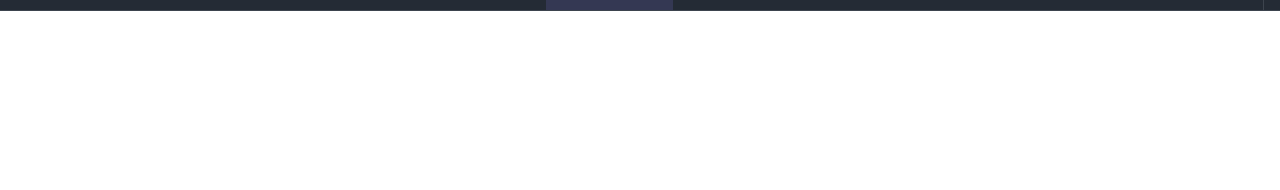
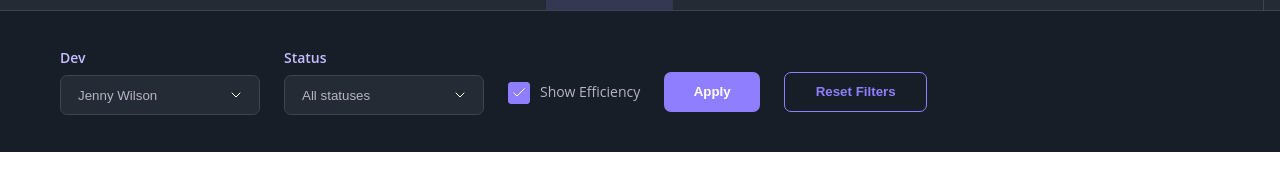
Before and after one commit to Alyona1305/employee-time-reporting, a plain HTML site: page index.html in a window 1280 px wide. Shown: the part 58-248 px from the top of the page. Drawn offline with Linux system fonts and the light colour scheme.

Commit message:
created markup for filters

```diff
--- a/index.html
+++ b/index.html
@@ -4,6 +4,7 @@
     <meta charset="UTF-8">
     <title>Employee time reporting</title>
     <link rel="stylesheet" href="style.css">
+    <link rel="stylesheet" href="main.css">
     <link rel="preconnect" href="https://fonts.googleapis.com">
 </head>
 <body>
@@ -44,6 +45,34 @@
             <img src="assets/svg/avatar.svg" alt="avatar">
         </div>
     </header>
+    <main class="main">
+        <div class="main__filters">
+            <div class="main__filter-dev">
+                <label for="filter-dev-select" class="main__filter-dev-title">Dev</label>
+                <select class="main__filter-dev-select" id="filter-dev-select">
+                    <option class="main__filter-option">Jenny Wilson</option>
+                </select>
+            </div>
+            <div class="main__filter-status">
+                <label for="filter-status-select" class="main__filter-status-title">Status</label>
+                <select class="main__filter-status-select" id="filter-status-select">
+                    <option class="main__filter-option">All statuses</option>
+                </select>
+            </div>
+            <div class="main__checkbox-buttons-container">
+                <div class="main__efficiency">
+                    <input type="checkbox" id="efficiency" class="main__efficiency-checkbox" checked>
+                    <label for="efficiency">Show Efficiency</label>
+                </div>
+                <div>
+                    <button class="main__button-apply">Apply</button>
+                </div>
+                <div>
+                    <button class="main__button-reset">Reset Filters</button>
+                </div>
+            </div>
+        </div>
+    </main>
 </div>
 <script src="main.js"></script>
 </body>
--- /dev/null
+++ b/main.css
@@ -0,0 +1,154 @@
+:root {
+    --main-bg-color:#171E28;
+    --primary-bg-color: #242B35;
+    --secondary-bg-color: #8F7FFF;
+    --text-color-primary: #C7BFFF;
+    --text-color-secondary: #B6B4C6;
+    --text-color-light-violet: #8F7FFF;
+    --select-width: 200px;
+    --select-height: 40px;
+    --select-border: 1px solid #3D444E;
+    --border-radius: 7px;
+    --filter-mr: 24px;
+    --button-height: 40px;
+    --button-name-fw: 700;
+    --select-fw: 600;
+    --select-padding: 0 18px 0 16px;
+}
+
+.main {
+    font-family: 'Open Sans', sans-serif;
+    font-size: 14px;
+    background-color: var(--main-bg-color);
+}
+
+.main__filters {
+    display: flex;
+    align-items: center;
+    height: 141px;
+    margin-left: 60px;
+}
+
+.main__filter-dev {
+    display: flex;
+    justify-content: center;
+    flex-direction: column;
+    margin-right: var(--filter-mr);
+}
+
+.main__filter-dev-title {
+    color: var(--text-color-primary);
+    font-weight: var(--select-fw);
+    margin-bottom: 8px;
+}
+
+.main__filter-status {
+    display: flex;
+    justify-content: center;
+    flex-direction: column;
+    margin-right: var(--filter-mr);
+}
+
+
+.main__filter-status-title {
+    color: var(--text-color-primary);
+    font-weight: var(--select-fw);
+    margin-bottom: 8px;
+}
+
+.main__filter-dev-select {
+    background-color: var(--primary-bg-color);
+    color: var(--text-color-secondary);
+    width: var(--select-width);
+    height: var(--select-height);
+    border: var(--select-border);
+    border-radius: var(--border-radius);
+    padding: var(--select-padding);
+}
+
+select {
+    -webkit-appearance: none;
+    -moz-appearance: none;
+    text-indent: 1px;
+    text-overflow: '';
+}
+select {
+    background-color: var(--primary-bg-color);
+    color: var(--text-color-secondary);
+    width: var(--select-width);
+    height: var(--select-height);
+    border: var(--select-border);
+    border-radius: var(--border-radius);
+    padding: var(--select-padding);
+    background-image: url('assets/svg/arrow.svg');
+    background-repeat: no-repeat;
+    background-position: right 18px top 50%;
+}
+
+select::-ms-expand { display: none; }
+select:hover { border-color: #888; }
+select:focus {
+    outline: none;
+}
+
+.main__checkbox-buttons-container{
+    display: flex;
+    margin-top: 20px;
+}
+.main__efficiency {
+    margin-right: var(--filter-mr);
+    color: var(--text-color-secondary);
+    height: var(--select-height);
+    display: flex;
+    justify-content: center;
+    align-items: center;
+
+}
+
+input[type=checkbox] {
+    height: 20px;
+    width: 20px;
+    margin-right: 12px;
+    cursor: pointer;
+    visibility: hidden;
+}
+
+input[type=checkbox]:after {
+    content: "";
+    display: flex;
+    background-color: var(--secondary-bg-color);
+    color: #FFFFFF;
+    height: 20px;
+    width: 20px;
+    visibility: visible;
+    border: 1px solid #8F7FFF;
+    border-radius: 3px;
+}
+
+input[type=checkbox]:checked:after {
+    display: flex;
+    align-items: center;
+    justify-content: center;
+    content: url("assets/svg/checkMark.svg");
+}
+
+.main__button-apply {
+    background-color: var(--secondary-bg-color);
+    margin-right: var(--filter-mr);
+    height: var(--button-height);
+    border-radius: var(--border-radius);
+    font-weight: var(--button-name-fw);
+    color: #FFFFFF;
+    width: 96px;
+    border: none;
+}
+
+.main__button-reset {
+    height: var(--button-height);
+    border-radius: var(--border-radius);
+    font-weight: var(--button-name-fw);
+    background-color: var(--main-bg-color);
+    color: var(--text-color-light-violet);
+    border: 1px solid var(--secondary-bg-color);
+    width: 143px;
+}
```
Also changed, not shown: assets/svg/arrow.svg (added), assets/svg/checkMark.svg (added).
